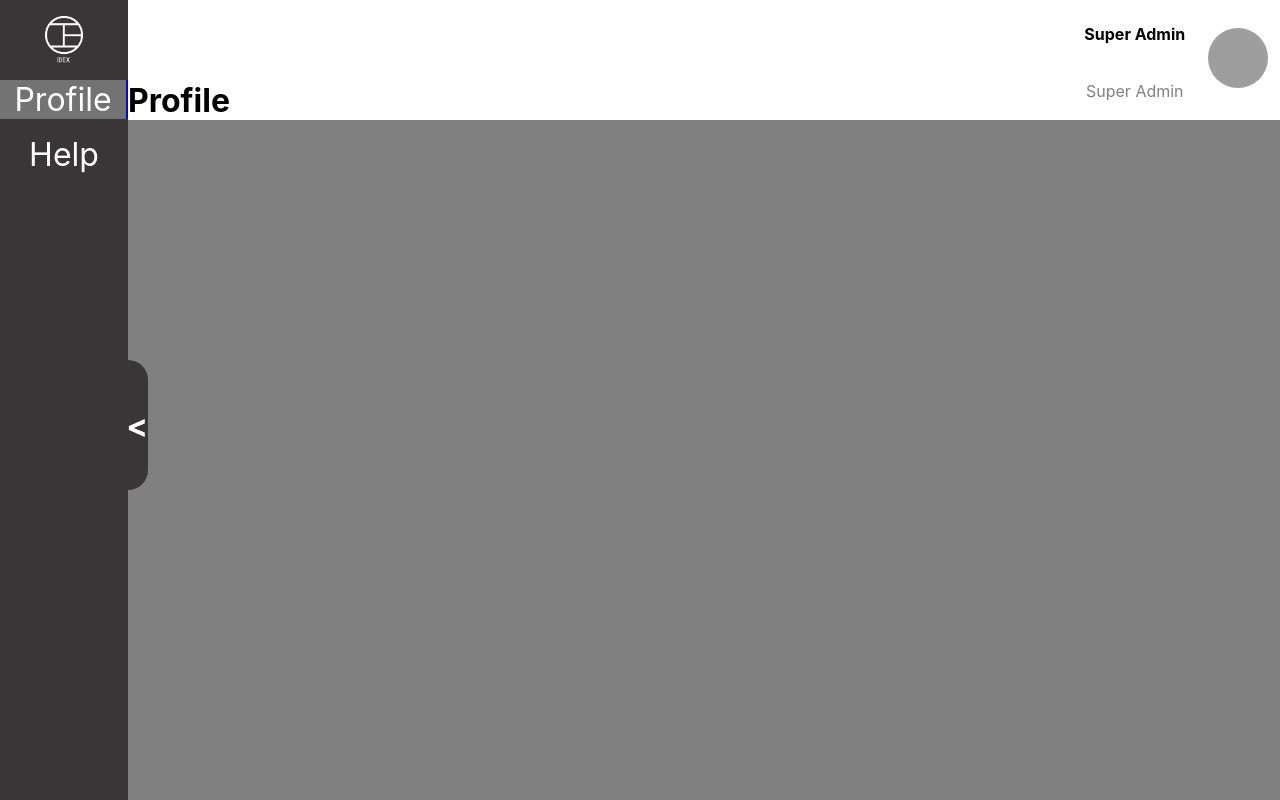
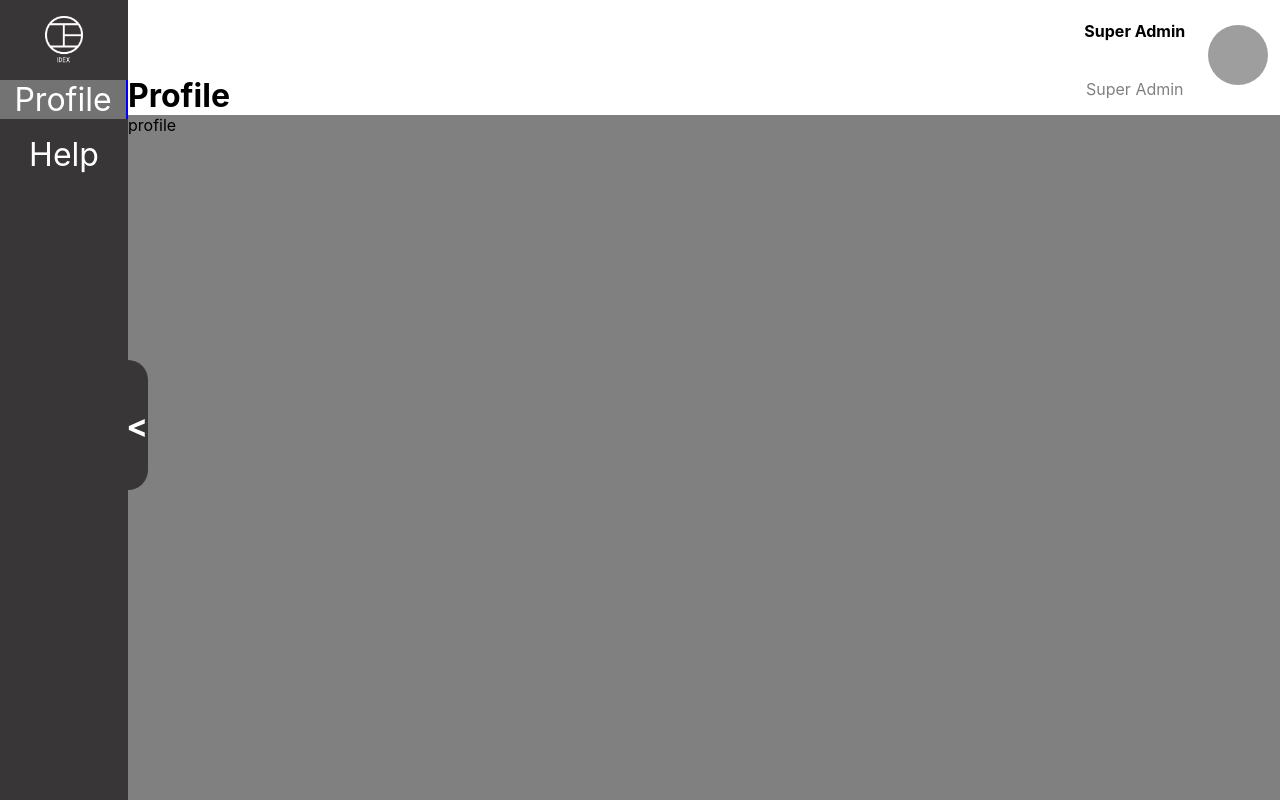
Before and after one commit to Augani/codechallenge, a React (Create React App) app: page /Profile in a window 1280 px wide. Built offline with nearby package versions, Linux system fonts and the light colour scheme; grey boxes are pictures that could not be loaded.

Commit message:
set redirect and other components

```diff
--- /dev/null
+++ b/src/components/Help.js
@@ -0,0 +1,20 @@
+import React from 'react'
+import { connect } from 'react-redux'
+
+function Help() {
+    return (
+        <div>
+            help
+        </div>
+    )
+}
+
+const mapStateToProps = (state) => ({
+
+})
+
+const mapDispatchToProps = (dispatch) => ({
+
+})
+
+export default connect(mapStateToProps, mapDispatchToProps)(Help)
--- a/src/components/Navbar.js
+++ b/src/components/Navbar.js
@@ -2,42 +2,33 @@ import React, { PureComponent } from 'react'
 import { connect } from 'react-redux'
 import { withRouter } from 'react-router-dom'
 
-function Navbar(props) {
-
-    const Page = props.location.pathname.replace('/', '');
+function Navbar (props) {
+  const Page = props.location.pathname.replace('/', '')
 
   return (
-            <div className="topNav">
-            <div className="pageName">
-                {Page}
-            </div>
+    <div className='topNav'>
+      <div className='pageName'>{Page}</div>
 
-            <div className="config">
-            <div className="icon">
-
-            </div>
-            <div className="title">
+      <div className='config'>
+        <div className='icon'></div>
+        <div className='title'>
           <h4>Super Admin</h4>
           <p>Super Admin</p>
         </div>
-            <div className="imageH">
-        <img className="image" src="https://api.adorable.io/avatars/285/abott@adorable.pngCopy to Clipboard
-"/>
+        <div className='imageH'>
+          <img
+            className='image'
+            src='https://api.adorable.io/avatars/285/abott@adorable.pngCopy to Clipboard
+'
+          />
         </div>
-
       </div>
-
     </div>
   )
-
 }
 
-const mapStateToProps = (state) => ({
+const mapStateToProps = state => ({})
 
-})
-
-const mapDispatchToProps = (dispatch) => ({
-
-})
+const mapDispatchToProps = dispatch => ({})
 
 export default connect(mapStateToProps, mapDispatchToProps)(withRouter(Navbar))
--- /dev/null
+++ b/src/components/Profile.js
@@ -0,0 +1,20 @@
+import React from 'react'
+import { connect } from 'react-redux'
+
+function Profile() {
+    return (
+        <div className="pMain">
+        profile
+        </div>
+    )
+}
+
+const mapStateToProps = (state) => ({
+
+})
+
+const mapDispatchToProps = (dispatch) => ({
+
+})
+
+export default connect(mapStateToProps, mapDispatchToProps)(Profile)
--- a/src/pages/index.css
+++ b/src/pages/index.css
@@ -95,6 +95,14 @@
     height: 100%;
     display: flex;
     flex-direction: column-reverse;
+}
+
+.restOfPage{
+    width: 100%;
+    height: 90%;
+}
+
+.card{
 
 }
 
--- a/src/pages/index.js
+++ b/src/pages/index.js
@@ -2,9 +2,10 @@ import React, {PureComponent} from 'react';
 import './index.css';
 import SideNav from '../components/SideNav';
 import Navbar from '../components/Navbar';
-
 import { connect } from 'react-redux'
-
+import { withRouter, Redirect } from 'react-router-dom';
+import Profile from '../components/Profile'
+import Help from '../components/Help';
 class Index extends PureComponent {
     constructor(props) {
         super(props)
@@ -14,14 +15,29 @@ class Index extends PureComponent {
         }
     }
 
+    renderPage = route =>{
+        switch(route){
+            case "/Profile":
+                return <Profile/>;
+             case "/Help":
+                 return <Help/>;
+             default:
+                 return <Profile/>;
+        }
+    }
+
     render() {
+        if(this.props.location.pathname == "/")return <Redirect to="/Profile"/>;
+
         return(
             <div className="main">
             <SideNav/>
             <div className="content">
             <Navbar/>
+            <div className="restOfPage">
+                {this.renderPage(this.props.location.pathname)}
             </div>
-
+            </div>
             </div>
         )
     }
@@ -35,4 +51,4 @@ const mapDispatchToProps = (dispatch) => ({
 
 })
 
-export default connect(mapStateToProps, mapDispatchToProps)(Index)
+export default connect(mapStateToProps, mapDispatchToProps)(withRouter(Index))
```
Lines whose indentation alone changed are shown as unchanged.
